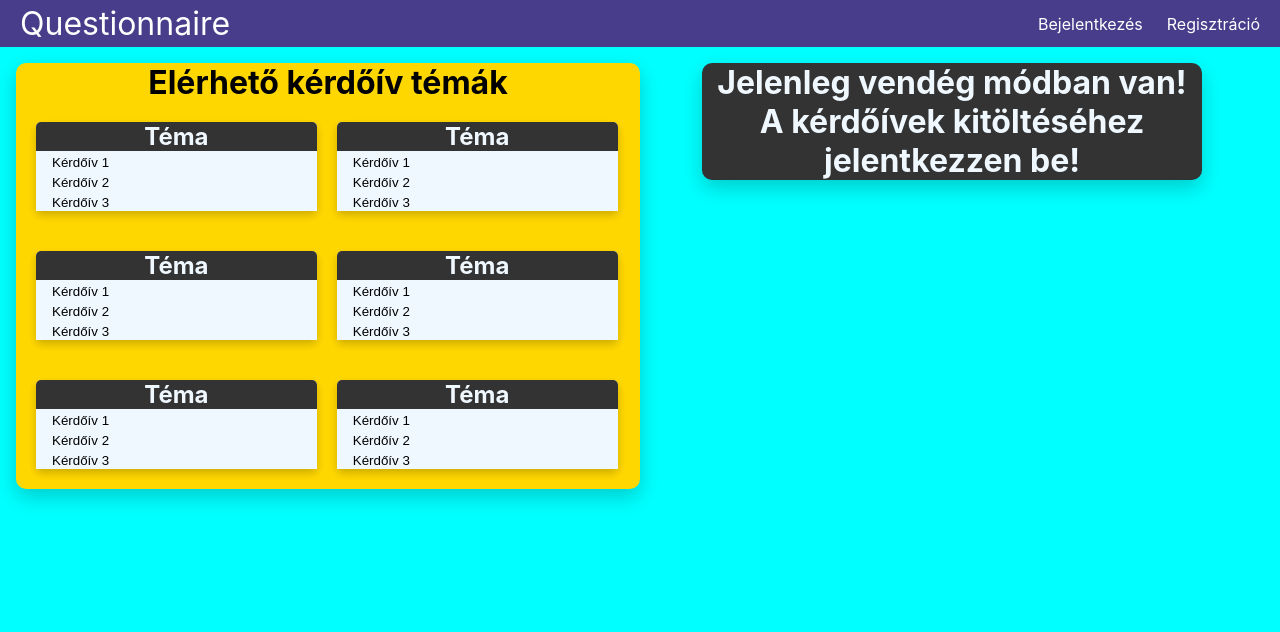
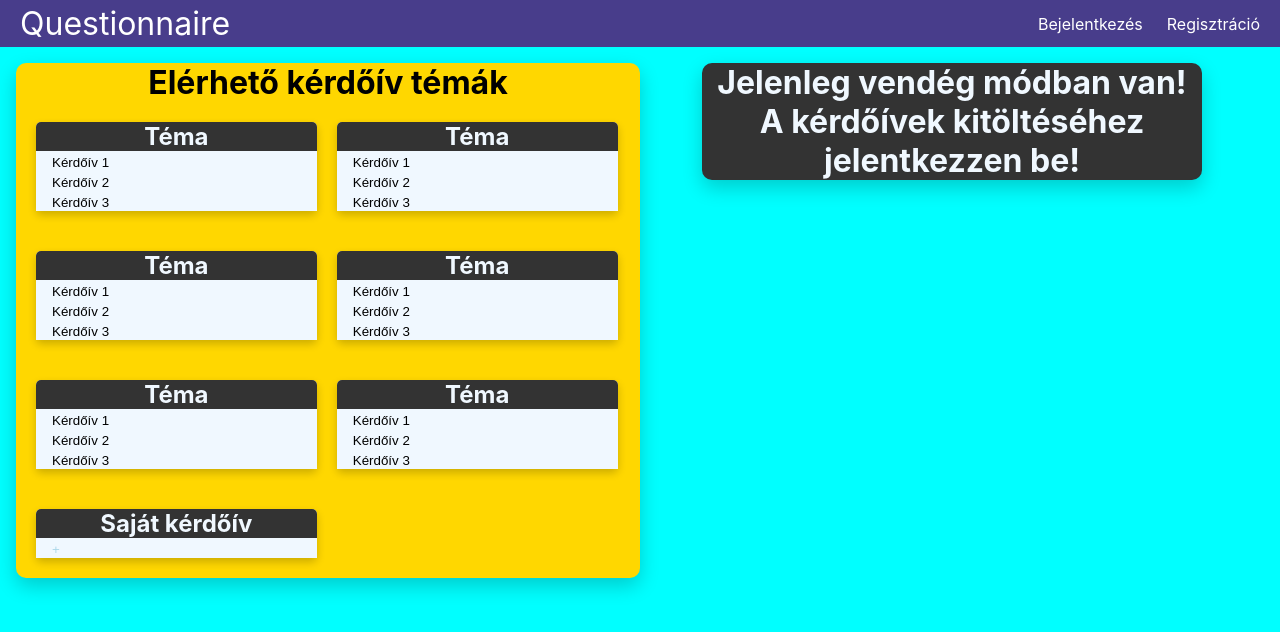
Before and after one commit to JaniITmer/Nagy-Projektmunka, a React (Create React App) app in the folder questionnaire/: page / in a window 1280 px wide. Shown: the top 632 px of the page. Built offline with nearby package versions, Linux system fonts and the light colour scheme.

Commit message:
Főoldal - sajátkérdőív létrehozása és design

```diff
--- a/questionnaire/src/pages/Home.css
+++ b/questionnaire/src/pages/Home.css
@@ -4,6 +4,18 @@
     color: inherit;
     cursor: pointer;
     transition: color 0.3s;
+}
+.ujKerdoivGomb{
+    font: size 24px;
+    background-color: transparent;
+    border: none;
+    color: #add8ea;
+    cursor: pointer;
+    transition: color 0.3s;
+}
+
+.ujKerdoivGomb:hover{
+    color:#333;
 }
 
 .kerdoivGomb:hover{
--- a/questionnaire/src/pages/Home.js
+++ b/questionnaire/src/pages/Home.js
@@ -55,7 +55,12 @@ export default function Home() {
                 <p><button className="kerdoivGomb">Kérdőív 3</button></p>
             </div>
         </div>
-
+        <div className="card">
+          <h2>Saját kérdőív</h2>
+          <div class="card-content">
+            <button className="ujKerdoivGomb">+</button>
+          </div>
+        </div>
 
 
         </div>
```
